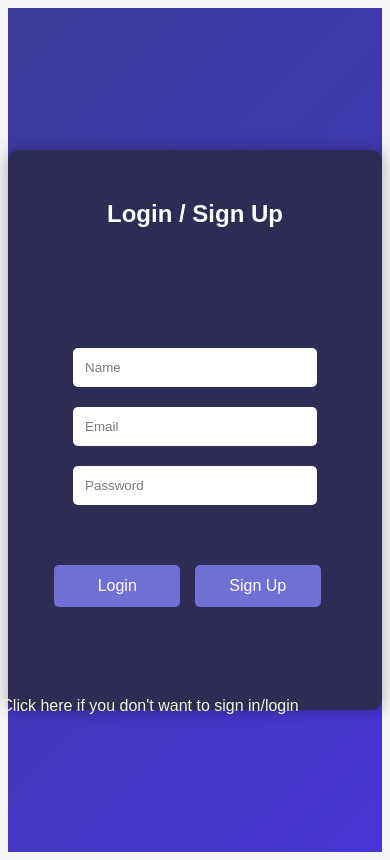
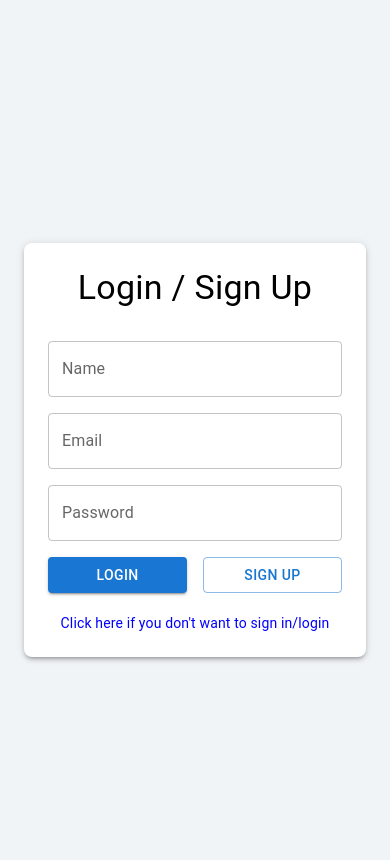
Before and after one commit to webdevelopement8181/Xbox-gift-card-store, a React (Vite) app: page /login in a window 390 px wide. Built offline with nearby package versions, Linux system fonts and the light colour scheme; no server answers.

Commit message:
user psnel ,login , product detail been responsive

```diff
--- a/src/Components/Dashboard/Transactions/TransactionReview.css
+++ b/src/Components/Dashboard/Transactions/TransactionReview.css
@@ -77,7 +77,7 @@ body {
   }
 
   p {
-    color: #ff0000;
+
     text-align: center;
     font-size: 16px;
   }
--- a/src/Components/LogIn/Login.css
+++ /dev/null
@@ -1,72 +0,0 @@
-/* Auth.css */
-
-.auth-container {
-    display: flex;
-    justify-content: center;
-    align-items: center;
-    height: 100vh;
-    background: linear-gradient(135deg, #3b3b98, #4834d4);
-}
-
-.auth-form {
-    background-color: #2c2c54;
-    padding: 30px;
-    border-radius: 10px;
-    box-shadow: 0px 0px 15px rgba(0, 0, 0, 0.3);
-    width: 350px;
-    height: 500px;
-    text-align: center;
-}
-
-.auth-form h2 {
-    color: white;
-    margin-bottom: 20px;
-}
-
-.auth-input {
-    width: 70%;
-    padding: 12px;
-margin-top: 20px;
- border-radius: 5px;
-    border: none;
-    outline: none;
-}
-.input-section{
-    margin-top: 100px;
-}
-
-.auth-input::placeholder {
-    color: #7a7a7a;
-}
-
-.auth-button {
-    width: 40%;
-   margin-right: 15px;
-    padding: 12px;
-    background-color: #706fd3;
-    border: none;
-    border-radius: 5px;
-    color: white;
-    font-size: 16px;
-    cursor: pointer;
-    margin-top: 20px;
-    transition: background-color 0.3s ease;
-}
-.button-section{
-    margin-top: 40px;
-}
-
-.auth-button:hover {
-    background-color: #474787;
-}
-
-.error-message {
-    color: red;
-    margin-bottom: 10px;
-}
-
-.redirect-message{
-    color: beige;
-    margin-top: 90px;
-    margin-left: -90px;
-}
--- a/src/Components/LogIn/Login.jsx
+++ b/src/Components/LogIn/Login.jsx
@@ -1,84 +1,87 @@
-import React, { useState, useEffect } from "react";
-import { account } from "../../appwrite"; // Adjust the import based on your setup
+import React, { useEffect, useState } from "react";
+import { account } from "../../appwrite";
 import { useNavigate } from "react-router-dom";
 import PropTypes from 'prop-types';
-import './Login.css';
 import { useDebouncedCallback } from 'use-debounce';
 import { ToastContainer, toast } from 'react-toastify';
 import 'react-toastify/dist/ReactToastify.css';
 
-// Memoized form component to prevent unnecessary re-renders
+// Material UI components
+import { TextField, Button, Grid, Container, Typography, Box } from '@mui/material';
+
 const AuthForm = React.memo(({ name, email, password, setName, setEmail, setPassword, handleLogin, handleSignUp }) => {
     return (
-        <div>
-            <h2>Login / Sign Up</h2>
-            <div className="input-section">
-                <input
-                    type="text"
-                    placeholder="Name"
+        <Box>
+            <Typography variant="h4" align="center">Login / Sign Up</Typography>
+            <Grid container spacing={2} mt={2}>
+                <Grid item xs={12}>
+                    <TextField
+                        fullWidth
+                        label="Name"
+                        variant="outlined"
                         value={name}
                         onChange={(e) => setName(e.target.value)}
-                    className="auth-input"
                     />
-                <input
+                </Grid>
+                <Grid item xs={12}>
+                    <TextField
+                        fullWidth
+                        label="Email"
                         type="email"
-                    placeholder="Email"
+                        variant="outlined"
                         value={email}
                         onChange={(e) => setEmail(e.target.value)}
-                    className="auth-input"
                     />
-                <input
+                </Grid>
+                <Grid item xs={12}>
+                    <TextField
+                        fullWidth
+                        label="Password"
                         type="password"
-                    placeholder="Password"
+                        variant="outlined"
                         value={password}
                         onChange={(e) => setPassword(e.target.value)}
-                    className="auth-input"
                     />
-            </div>
-            <div className="button-section">
-                <button onClick={handleLogin} className="auth-button">Login</button>
-                <button onClick={handleSignUp} className="auth-button">Sign Up</button>
-            </div>
-        </div>
+                </Grid>
+                <Grid item xs={6}>
+                    <Button fullWidth variant="contained" color="primary" onClick={handleLogin}>
+                        Login
+                    </Button>
+                </Grid>
+                <Grid item xs={6}>
+                    <Button fullWidth variant="outlined" onClick={handleSignUp}>
+                        Sign Up
+                    </Button>
+                </Grid>
+            </Grid>
+        </Box>
     );
 });
 
 const Login = ({ setIsAuthenticated, setUserInfo }) => {
     const [user, setUser] = useState(null);
-    const [name, setName] = useState(""); // State to store the user's name
+    const [name, setName] = useState("");
     const [email, setEmail] = useState("");
     const [password, setPassword] = useState("");
     const navigate = useNavigate();
 
-    // Debounced state updates to reduce re-renders on each keystroke
-    const debouncedSetName = useDebouncedCallback((value) => {
-        setName(value);
-    }, 50);
+    const debouncedSetName = useDebouncedCallback((value) => setName(value), 50);
+    const debouncedSetEmail = useDebouncedCallback((value) => setEmail(value), 50);
+    const debouncedSetPassword = useDebouncedCallback((value) => setPassword(value), 50);
 
-    const debouncedSetEmail = useDebouncedCallback((value) => {
-        setEmail(value);
-    }, 50);
-
-    const debouncedSetPassword = useDebouncedCallback((value) => {
-        setPassword(value);
-    }, 50);
-
-    // Only check for the user once on mount
     useEffect(() => {
         const checkUser = async () => {
             try {
                 const accountUser = await account.get();
                 setUser(accountUser);
                 setUserInfo(accountUser);
-                navigate("/"); // Redirect to home if logged in
+                navigate("/");
             } catch (error) {
-                console.log("User not authenticated", error);
-                setUser(null); // No user logged in
+                setUser(null);
             }
         };
-
         checkUser();
-    }, []); // No dependencies needed
+    }, [navigate, setUserInfo]);
 
     const handleLogin = async () => {
         try {
@@ -87,37 +90,45 @@ const Login = ({ setIsAuthenticated, setUserInfo }) => {
             const accountUser = await account.get();
             setUser(accountUser);
             setUserInfo(accountUser);
-            const isAdmin = accountUser?.labels?.includes('admin');
-            if (isAdmin) {
-                navigate("/admin");
-            } else {
-                navigate("/");
-            }
+            navigate(accountUser?.labels?.includes('admin') ? "/admin" : "/");
         } catch (error) {
-            toast.error("Invalid login credentials. Please try again."); // Show error as toast
+            toast.error("Invalid login credentials. Please try again.");
         }
     };
 
     const handleSignUp = async () => {
         try {
-            await account.create("unique()", email, password, name); // Pass the name to the account creation
-            handleLogin(); // Automatically log in after signing up
+            await account.create("unique()", email, password, name);
+            handleLogin();
         } catch (error) {
-            // Suppress logging for specific errors
-            if (error.code === 409) { // Check if error code is 409 for duplicate email
-                toast.error("Email already exists. Please use a different email."); // Show toast message
+            if (error.code === 409) {
+                toast.error("Email already exists. Please use a different email.");
             } else {
-                toast.error("Error signing up. Please try again."); // General error handling
+                toast.error("Error signing up. Please try again.");
             }
         }
     };
 
+    // Set background color for the body
+    useEffect(() => {
+        // Store the current background color to reset it later
+        const originalBackgroundColor = document.body.style.backgroundColor;
+
+        // Set the new background color
+        document.body.style.backgroundColor = "#f0f4f7"; // Light blue-ish background
+
+        // Cleanup: Revert to the original background color when the component unmounts
+        return () => {
+            document.body.style.backgroundColor = originalBackgroundColor;
+        };
+    }, []); // Empty dependency array to run only once on mount
+
     return (
-        <div className="auth-container">
+        <Container maxWidth="sm" sx={{ minHeight: '100vh', display: 'flex', alignItems: 'center', justifyContent: 'center' }}>
             <ToastContainer />
-            <div className="auth-form">
+            <Box mt={5} p={3} boxShadow={3} borderRadius={2} sx={{ backgroundColor: '#fff' }}>
                 {user ? (
-                    <div>Redirecting...</div>
+                    <Typography variant="body1" align="center">Redirecting...</Typography>
                 ) : (
                     <AuthForm
                         name={name}
@@ -130,11 +141,16 @@ const Login = ({ setIsAuthenticated, setUserInfo }) => {
                         handleSignUp={handleSignUp}
                     />
                 )}
-                <div onClick={() => navigate('/')} className="redirect-message">
+                <Typography
+                    variant="body2"
+                    align="center"
+                    onClick={() => navigate('/')}
+                    style={{ marginTop: '20px', cursor: 'pointer', color: 'blue' }}
+                >
                     Click here if you don't want to sign in/login
-                </div>
-            </div>
-        </div>
+                </Typography>
+            </Box>
+        </Container>
     );
 };
 
--- a/src/Components/ProductDetails/ProductDetails.css
+++ /dev/null
@@ -1,121 +0,0 @@
-/* General Container Styling */
-.gift-card-detail-container {
-  display: flex;
-  justify-content: space-between;
-  gap: 20px;
-  padding: 20px;
-}
-
-/* Horizontal Line Styling */
-/* .line {
-  position: relative;
-  width: 100%;
-  height: 2px;
-  background-color: #ccc;
-  margin-bottom: 20px;
-} */
-
-/* Buy Icon Container */
-.buy-icon-container {
-  position: relative;
-  display: inline-block;
-}
-
-/* Buy Icon Styling */
-.buy-icon {
-  font-size: 2em;
-  color: #f59e0b;
-  position: relative;
-}
-
-/* Quantity Circle */
-.quantity-circle {
-  position: absolute;
-  top: -10px;
-  right: -10px;
-  background-color: red;
-  color: white;
-  width: 25px;
-  height: 25px;
-  border-radius: 50%;
-  display: flex;
-  justify-content: center;
-  align-items: center;
-  font-size: 0.9em;
-  font-weight: bold;
-}
-
-/* Image Section */
-.gift-card-image-section {
-  flex: 1;
-}
-
-.gift-card-image {
-  width: 100%;
-  max-width: 400px;
-  height: auto;
-  object-fit: contain;
-}
-
-/* Info Section */
-.gift-card-info-section {
-  flex: 2;
-  display: flex;
-  flex-direction: column;
-  justify-content: flex-start;
-  padding: 20px;
-}
-
-.gift-card-info-section h1 {
-  font-size: 2em;
-  font-weight: bold;
-  margin-bottom: 10px;
-}
-
-.price {
-  font-size: 1.8em;
-  color: purple;
-  font-weight: bold;
-}
-
-.quantity-selector {
-  display: flex;
-  align-items: center;
-  gap: 10px;
-  margin-bottom: 20px;
-}
-
-.quantity-selector button {
-  background-color: #eee;
-  border: 1px solid #ccc;
-  padding: 5px 10px;
-  cursor: pointer;
-}
-
-.quantity-selector span {
-  font-size: 1.2em;
-  font-weight: bold;
-}
-
-.action-buttons {
-  display: flex;
-  gap: 15px;
-  margin-bottom: 20px;
-}
-
-.add-to-cart-btn, .add-to-wishlist-btn {
-  background-color: #3b82f6;
-  color: white;
-  padding: 10px 20px;
-  border: none;
-  cursor: pointer;
-  font-size: 1.1em;
-  display: flex;
-  align-items: center;
-  gap: 5px;
-  border-radius: 5px;
-}
-
-.add-to-wishlist-btn {
-  background-color: #f59e0b;
-}
--- a/src/Components/UserPanel/UserPanel.jsx
+++ b/src/Components/UserPanel/UserPanel.jsx
@@ -1,36 +1,39 @@
 import React, { useEffect, useState } from 'react';
 import { account, getUserPayments, updateUser } from '../../appwrite';
+import { Grid, Box, Typography, Button, TextField, Paper, Table, TableHead, TableRow, TableCell, TableBody } from '@mui/material';
+import profileImage from '../../assets/img/profile.jpg';
+import { ToastContainer, toast } from 'react-toastify';
+import 'react-toastify/dist/ReactToastify.css';
 
 const UserPanel = () => {
     const [userId, setUserId] = useState(null);
     const [userInfo, setUserInfo] = useState({
         name: '',
         email: '',
+        profileImage: '', // Placeholder for user profile image
     });
     const [payments, setPayments] = useState([]);
     const [loading, setLoading] = useState(true);
     const [isEditing, setIsEditing] = useState(false);
+    const [isChangingPassword, setIsChangingPassword] = useState(false);
     const [formData, setFormData] = useState({
         name: '',
         email: '',
-    password: '',
-    newPassword: '', // New password field
     });
-  const [error, setError] = useState('');
-  const [success, setSuccess] = useState(''); // Success message state
+    const [passwordData, setPasswordData] = useState({
+        currentPassword: '',
+        newPassword: '',
+    });
 
-  // Fetch userId and user information when the component mounts
     useEffect(() => {
         const fetchUserDetails = async () => {
             try {
                 const user = await account.get();
                 setUserId(user.$id);
-        setUserInfo({ name: user.name || '', email: user.email });
+                setUserInfo({ name: user.name || '', email: user.email, profileImage: user.profileImage || '' });
                 setFormData({
                     name: user.name || '',
                     email: user.email,
-          password: '',
-          newPassword: '',
                 });
             } catch (error) {
                 console.error('Error fetching user info:', error);
@@ -39,7 +42,6 @@ const UserPanel = () => {
         fetchUserDetails();
     }, []);
 
-  // Fetch payments and parse the productList string
     useEffect(() => {
         const fetchUserPayments = async () => {
             try {
@@ -49,7 +51,7 @@ const UserPanel = () => {
                 setPayments(userPayments);
                 setLoading(false);
             } catch (error) {
-        console.error('Error fetching payments or products:', error);
+                console.error('Error fetching payments:', error);
             }
         };
 
@@ -58,136 +60,169 @@ const UserPanel = () => {
         }
     }, [userId]);
 
-  // Handle form field changes
     const handleChange = (e) => {
         const { name, value } = e.target;
         setFormData({
             ...formData,
             [name]: value,
         });
-    // Clear the error when the user starts typing
-    setError('');
-    setSuccess('');
     };
 
-  // Handle updating the user's information and password
+    const handlePasswordChange = (e) => {
+        const { name, value } = e.target;
+        setPasswordData({
+            ...passwordData,
+            [name]: value,
+        });
+    };
+
     const handleUpdate = async () => {
         try {
-      if (!formData.password) {
-        throw new Error('Current password is required to make changes.');
+            await updateUser(formData.email, formData.name);
+            setUserInfo({ ...userInfo, name: formData.name, email: formData.email });
+            setIsEditing(false);
+            toast.success('User information updated successfully!');
+        } catch (error) {
+            toast.error(error.message);
+        }
+    };
+
+    const handleChangePassword = async () => {
+        try {
+            if (!passwordData.currentPassword || !passwordData.newPassword) {
+                throw new Error('Both current and new passwords are required.');
             }
 
-      await updateUser(formData.email, formData.name, formData.newPassword, formData.password);
-      setUserInfo({ name: formData.name, email: formData.email });
-      setIsEditing(false);
-      setSuccess('User information updated successfully!');
-      setError(''); // Clear error on success
+            await updateUser(formData.email, userInfo.name, passwordData.newPassword, passwordData.currentPassword);
+            toast.success('Password changed successfully!');
+            setPasswordData({ currentPassword: '', newPassword: '' });
+            setIsChangingPassword(false);
         } catch (error) {
-      setError(error.message);
-      setSuccess(''); // Clear success message on error
+            toast.error(error.message);
         }
     };
 
     if (loading) {
-    return <p>Loading user payments and products...</p>;
+        return <Typography>Loading user payments and products...</Typography>;
     }
 
     return (
-    <div className="user-panel">
-      <h2>User Information</h2>
-      {error && <p style={{ color: 'red' }}>{error}</p>} {/* Show error message */}
-      {success && <p style={{ color: 'green' }}>{success}</p>} {/* Show success message */}
+        <Grid container spacing={3} justifyContent="center">
+            <ToastContainer />
+            <Grid item xs={12} md={6}>
+                <Paper elevation={3} sx={{ p: 3, mb: 4 }}>
+                    {/* Image Section */}
+                    <Box mb={2} display="flex" justifyContent="center">
+                    <img
+                     src={profileImage}
+                     alt="Profile"
+                     style={{ width: 80, height: 80, borderRadius: '50%' }}
+                     />
+                    </Box>
+
                     {isEditing ? (
-        <div>
-          <label>
-            Name:
-            <input
-              type="text"
+                        <Box component="form" noValidate autoComplete="off">
+                            <TextField
+                                label="Name"
                                 name="name"
                                 value={formData.name}
                                 onChange={handleChange}
+                                fullWidth
+                                margin="normal"
                             />
-          </label>
-          <br />
-          <label>
-            Email:
-            <input
+                            <TextField
+                                label="Email"
+                                name="email"
                                 type="email"
-              name="email"
                                 value={formData.email}
                                 onChange={handleChange}
+                                fullWidth
+                                margin="normal"
                             />
-          </label>
-          <br />
-          <label>
-            Current Password:
-            <input
+                            <Box mt={2}>
+                                <Button variant="contained" color="primary" onClick={handleUpdate} sx={{ mr: 2 }}>
+                                    Save
+                                </Button>
+                                <Button variant="outlined" onClick={() => setIsEditing(false)}>
+                                    Cancel
+                                </Button>
+                                <Button variant="outlined" onClick={() => setIsChangingPassword(!isChangingPassword)} sx={{ ml: 2 }}>
+                                    Change Password
+                                </Button>
+                            </Box>
+                            {isChangingPassword && (
+                                <Box mt={3}>
+                                    <Typography variant="h6">Change Password</Typography>
+                                    <TextField
+                                        label="Current Password"
+                                        name="currentPassword"
                                         type="password"
-              name="password"
-              value={formData.password}
-              onChange={handleChange}
+                                        value={passwordData.currentPassword}
+                                        onChange={handlePasswordChange}
+                                        fullWidth
+                                        margin="normal"
                                         required
                                     />
-          </label>
-          <br />
-          <label>
-            New Password (optional):
-            <input
+                                    <TextField
+                                        label="New Password"
+                                        name="newPassword"
                                         type="password"
-              name="newPassword"
-              value={formData.newPassword}
-              onChange={handleChange}
+                                        value={passwordData.newPassword}
+                                        onChange={handlePasswordChange}
+                                        fullWidth
+                                        margin="normal"
+                                        required
                                     />
-          </label>
-          <br />
-          <button onClick={handleUpdate}>Save</button>
-          <button onClick={() => setIsEditing(false)}>Cancel</button>
-        </div>
+                                    <Button variant="contained" color="primary" onClick={handleChangePassword} sx={{ mt: 2 }}>
+                                        Change Password
+                                    </Button>
+                                </Box>
+                            )}
+                        </Box>
                     ) : (
-        <div>
-          <p><strong>Name:</strong> {userInfo.name || 'No name provided'}</p>
-          <p><strong>Email:</strong> {userInfo.email}</p>
-          <button onClick={() => setIsEditing(true)}>Edit</button>
-        </div>
+                        <Box>
+                            <Typography><strong>Name:</strong> {userInfo.name || 'No name provided'}</Typography>
+                            <Typography><strong>Email:</strong> {userInfo.email}</Typography>
+                            <Box mt={2}>
+                                <Button variant="contained" onClick={() => setIsEditing(true)}>
+                                    Edit
+                                </Button>
+                            </Box>
+                        </Box>
                     )}
+                </Paper>
+            </Grid>
 
-      <h2>Your Payments and Products</h2>
+            <Grid item xs={12}>
+                <Paper elevation={3} sx={{ p: 3 }}>
+                    <Typography variant="h4" gutterBottom sx={{ textAlign: 'center' }}>Your Payments and Products</Typography>
                     {payments.length === 0 ? (
-        <p>No payments found for this user.</p>
+                        <Typography>No payments found for this user.</Typography>
                     ) : (
-        <div>
+                        <Table>
+                            <TableHead>
+                                <TableRow>
+                                    <TableCell sx={{ backgroundColor: '#6A9AB0' }}>Product Title</TableCell>
+                                    <TableCell sx={{ backgroundColor: '#6A9AB0' }}>Count</TableCell>
+                                    <TableCell sx={{ backgroundColor: '#6A9AB0' }}>Final Price</TableCell>
+                                    <TableCell sx={{ backgroundColor: '#6A9AB0' }}>Total</TableCell>
+                                </TableRow>
+                            </TableHead>
+                            <TableBody>
                                 {payments.map((payment, index) => (
-            <div key={index} className="payment-section">
-              <h3>Payment ID: {payment.$id}</h3>
-              {payment.productList && payment.productList !== '[]' ? (
-                <table>
-                  <thead>
-                    <tr>
-                      <th>Product Title</th>
-                      <th>Final Price</th>
-                      <th>Count</th>
-                      <th>Total</th>
-                    </tr>
-                  </thead>
-                  <tbody>
-                    {JSON.parse(payment.productList).map((product, i) => (
-                      <tr key={i}>
-                        <td>{product.title}</td>
-                        <td>${product.finalPrice}</td>
-                        <td>{product.count}</td>
-                        <td>${product.count * product.finalPrice}</td>
-                      </tr>
+                                    <TableRow key={index}>
+                                        <TableCell>{JSON.parse(payment.productList)[0]?.title || 'N/A'}</TableCell>
+                                        <TableCell>{JSON.parse(payment.productList)[0]?.count || 'N/A'}</TableCell>
+                                        <TableCell>${JSON.parse(payment.productList)[0]?.finalPrice || 'N/A'}</TableCell>
+                                        <TableCell>${(JSON.parse(payment.productList)[0]?.finalPrice * JSON.parse(payment.productList)[0]?.count) || 'N/A'}</TableCell>
+                                    </TableRow>
                                 ))}
-                  </tbody>
-                </table>
-              ) : (
-                <p>No products found in this payment.</p>
+                            </TableBody>
+                        </Table>
                     )}
-            </div>
-          ))}
-        </div>
-      )}
-    </div>
+                </Paper>
+            </Grid>
+        </Grid>
     );
 };
 
```
Also changed, not shown: src/Components/ProductDetails/ProductListDetails.jsx (+90 -50 lines), src/assets/img/profile.jpg (added). Lines whose indentation alone changed are shown as unchanged.
